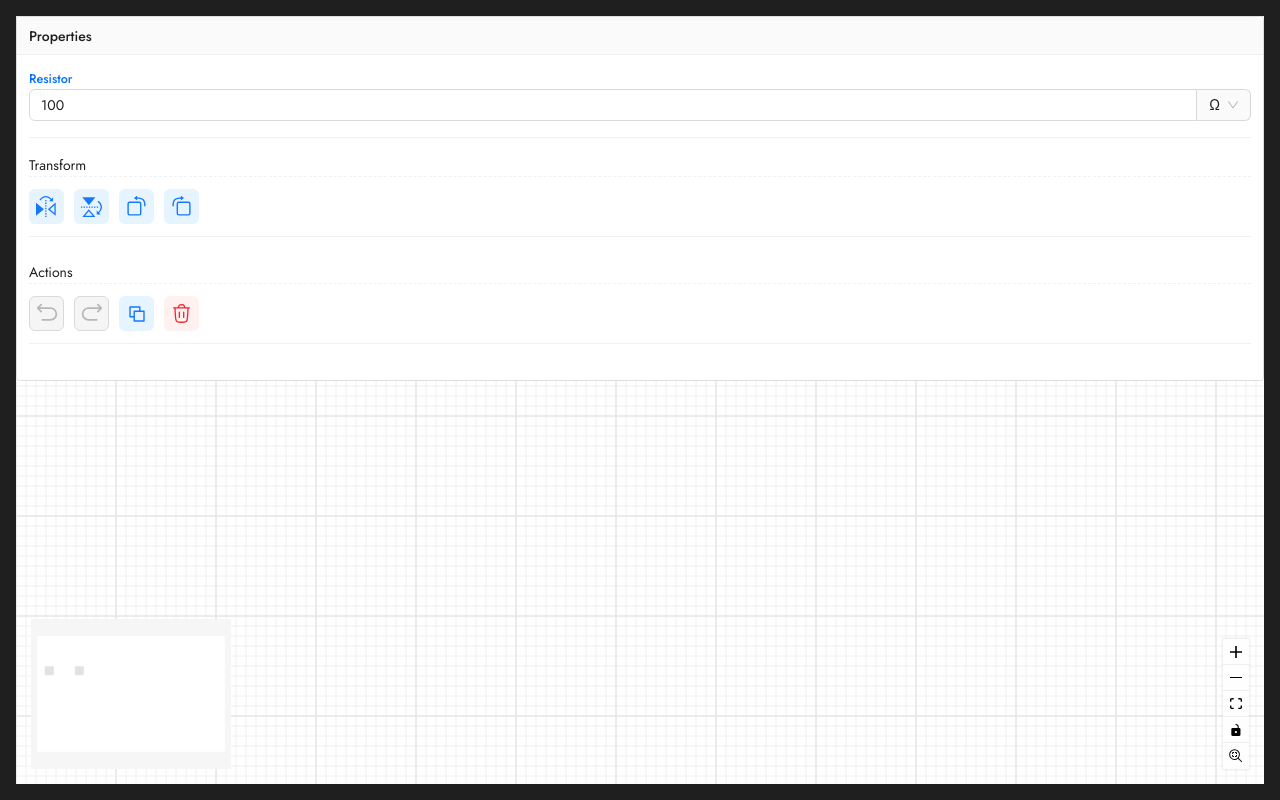
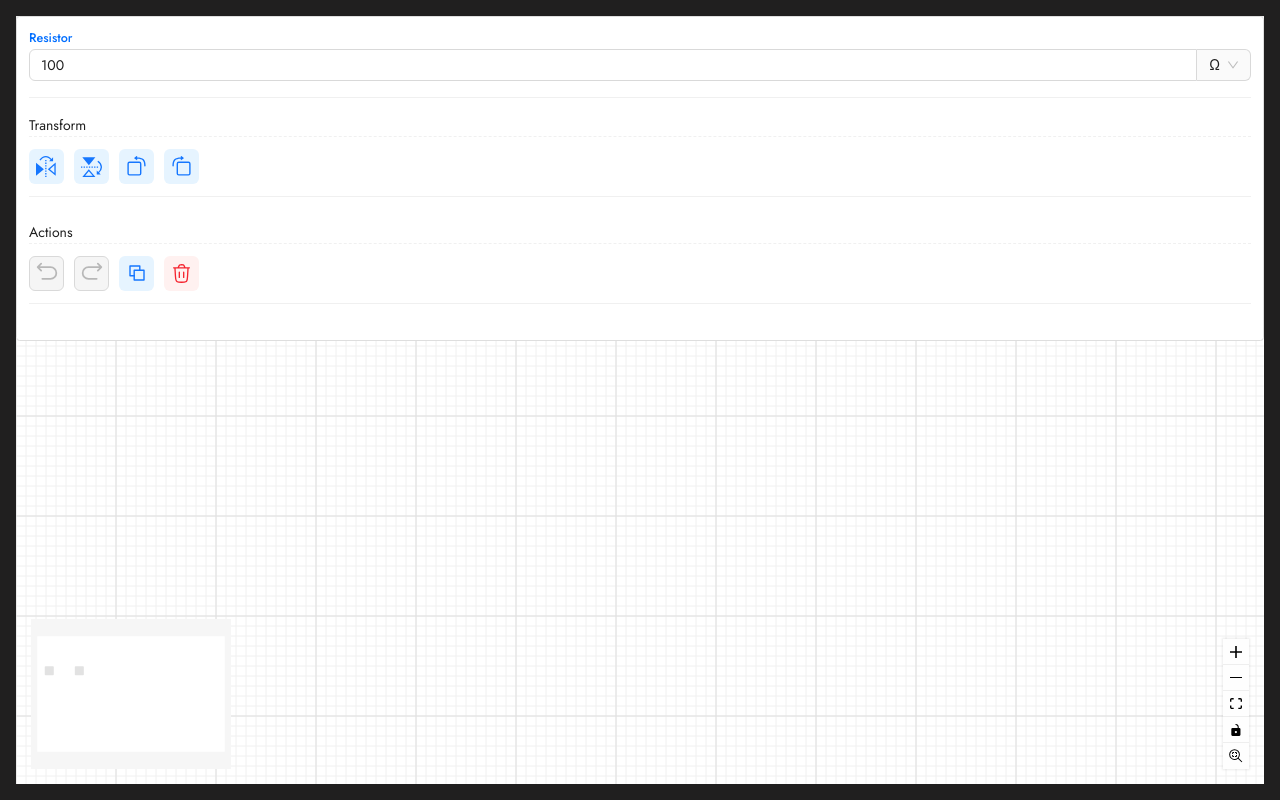
Before and after one commit to AletzMan/bitlab-circuit, a React (Vite) app: page / in a window 1280 px wide. Both pictures are taken after a click on the element 125 px from the left and 246 px from the top of the page. Built offline with nearby package versions, Linux system fonts and the light colour scheme.

Commit message:
refactor: Remove title from ComponentProperties card

```diff
--- a/src/components/ComponentProperties/ComponentProperties.tsx
+++ b/src/components/ComponentProperties/ComponentProperties.tsx
@@ -94,7 +94,7 @@ export default function ComponentProperties({
     };
 
     return (
-        <Card className={styles.details} title="Properties" size="small" type="inner" >
+        <Card className={styles.details} size="small" type="inner" >
             {isSingleNode &&
                 <>
                     <div className={styles.details_name}  >{nodeType}</div>
```
